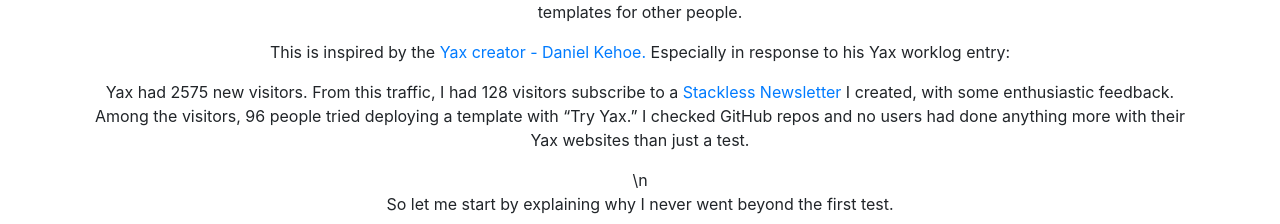
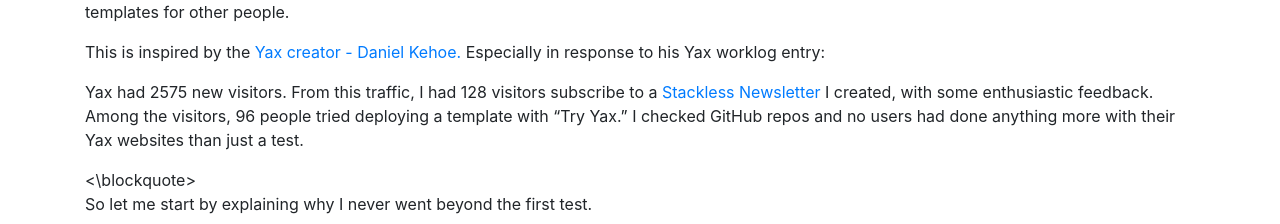
Before and after one commit to kct2020/yax-test-netlify, a plain HTML site: page about/about-learning-yax.html in a window 1280 px wide. Shown: the part 576-800 px from the top of the page. Drawn offline with nearby package versions, Linux system fonts and the light colour scheme.

Commit message:
Update about-learning-yax.html
Title, meta desc, and tidying.

```diff
--- a/about/about-learning-yax.html
+++ b/about/about-learning-yax.html
@@ -4,8 +4,8 @@
 <meta http-equiv="Content-Type" content="text/html; charset=UTF-8">
     <meta charset="UTF-8">
     <meta name="viewport" content="width=device-width, initial-scale=1, shrink-to-fit=no">
-    <title>Yax Test  | 2</title>
-    <meta name="description" content="Learning Yax Bootstrap Template ">
+    <title>About Learning Yax | Learning Yax</title>
+    <meta name="description" content="All about the Learning Yax website. Describes some of the history and how to mmake the most of Learning Yax services.">
     <link rel="stylesheet" href="https://stackpath.bootstrapcdn.com/bootstrap/4.5.2/css/bootstrap.min.css" integrity="sha384-JcKb8q3iqJ61gNV9KGb8thSsNjpSL0n8PARn9HuZOnIxN0hoP+VmmDGMN5t9UJ0Z" crossorigin="anonymous">
     <link rel="stylesheet" href="/assets/styles/site.css">
     <script src="https://code.jquery.com/jquery-3.3.1.slim.min.js" integrity="sha384-q8i/X+965DzO0rT7abK41JStQIAqVgRVzpbzo5smXKp4YfRvH+8abtTE1Pi6jizo" crossorigin="anonymous"></script>
@@ -18,14 +18,14 @@
 
   <div class="container">
     <div class="row">
-      <div class="col-lg-12 text-center">
+      <div class="col-lg-12">
         <img class="mt-5" id="p2_image" property src="https://picsum.photos/400">
         <h1 class="mt-5" id="p2_headline" property>About Learning Yax</h1>
         <div class="tinymce" id="p2_content" property>
             <p>Learning Yax is my story about learning what Yax is, how to adapt it for my specific needs, and how to improve it to create useful, usable website templates for other people.</p>
             <p>This is inspired by the <a href=\"https://danielkehoe.com/\">Yax creator - Daniel Kehoe.</a> Especially in response to his Yax worklog entry:</p>
-            <blockquote><p><span style=\"color: #4a4a4a; font-family: -apple-system, BlinkMacSystemFont, 'Segoe UI', Roboto, Helvetica, Arial, sans-serif, 'Apple Color Emoji', 'Segoe UI Emoji', 'Segoe UI Symbol'; font-size: 19px;\">Yax had 2575 new visitors. From this traffic, I had 128 visitors subscribe to a&nbsp;</span><a style=\"box-sizing: inherit; color: #3273dc; cursor: pointer; font-family: -apple-system, BlinkMacSystemFont, 'Segoe UI', Roboto, Helvetica, Arial, sans-serif, 'Apple Color Emoji', 'Segoe UI Emoji', 'Segoe UI Symbol'; font-size: 19px; background-color: #ffffff;\" href=\"https://stackless.community/\">Stackless Newsletter</a><span style=\"color: #4a4a4a; font-family: -apple-system, BlinkMacSystemFont, 'Segoe UI', Roboto, Helvetica, Arial, sans-serif, 'Apple Color Emoji', 'Segoe UI Emoji', 'Segoe UI Symbol'; font-size: 19px;\">&nbsp;I created, with some enthusiastic feedback. Among the visitors, 96 people tried deploying a template with &ldquo;Try Yax.&rdquo; I checked GitHub repos and no users had done anything more with their Yax websites than just a test.</span></p>\n<blockquote>
-            <p>So let me start by explaining why I never went beyond the first test.</span></p>\n<p style=\"text-align: left;\">No actually, I need to stop fighting with the Mavo editor and get back to the HTML that I have learned to love.</p>
+            <blockquote><p><span style=\"color: #4a4a4a; font-family: -apple-system, BlinkMacSystemFont, 'Segoe UI', Roboto, Helvetica, Arial, sans-serif, 'Apple Color Emoji', 'Segoe UI Emoji', 'Segoe UI Symbol'; font-size: 19px;\">Yax had 2575 new visitors. From this traffic, I had 128 visitors subscribe to a&nbsp;</span><a style=\"box-sizing: inherit; color: #3273dc; cursor: pointer; font-family: -apple-system, BlinkMacSystemFont, 'Segoe UI', Roboto, Helvetica, Arial, sans-serif, 'Apple Color Emoji', 'Segoe UI Emoji', 'Segoe UI Symbol'; font-size: 19px; background-color: #ffffff;\" href=\"https://stackless.community/\">Stackless Newsletter</a><span style=\"color: #4a4a4a; font-family: -apple-system, BlinkMacSystemFont, 'Segoe UI', Roboto, Helvetica, Arial, sans-serif, 'Apple Color Emoji', 'Segoe UI Emoji', 'Segoe UI Symbol'; font-size: 19px;\">&nbsp;I created, with some enthusiastic feedback. Among the visitors, 96 people tried deploying a template with &ldquo;Try Yax.&rdquo; I checked GitHub repos and no users had done anything more with their Yax websites than just a test.</span></p><\blockquote>
+            <p>So let me start by explaining why I never went beyond the first test.</p><p>No actually, I need to stop fighting with the Mavo editor and get back to the HTML that I have learned to love.</p>
             <p>I'm going to take a break from this Bootstrap-based test for now. Because I need to hope that the Blackledge Infocards template is something nearer to a blog. Otherwise, I'll investigate more and create my own blogging template. At the same time I hope to work out how the deployment process works so that I can continue to edit without unhelpful WYSIWYG. (I'm a big fan of WYSIWYG, but having learned HTML, I find it faster, easier, and more satisfying to write in HTML).</p>
         </div>
       </div>
```
